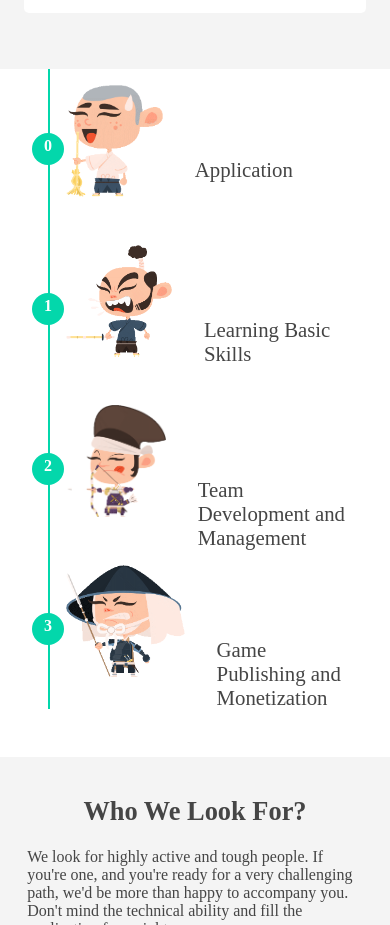
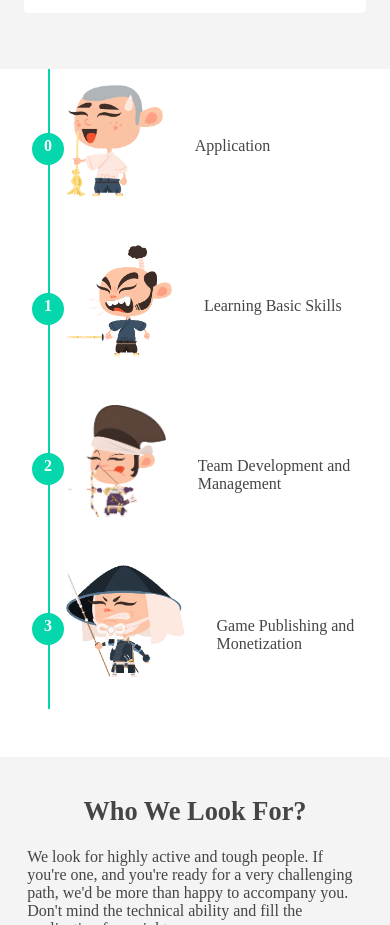
Before and after one commit to enture-camp/landing-page, a plain HTML site: page index.html in a window 390 px wide. Shown: the part 4055-4980 px from the top of the page. Drawn offline with Linux system fonts and the light colour scheme; a web font is replaced by a local one.

Commit message:
Fix font-size on mobile timeline.

```diff
--- a/css/roadmap.css
+++ b/css/roadmap.css
@@ -79,7 +79,6 @@
 
 .timeline > li > .timeline-text {
     position: absolute;
-    right: 30%;
     top: 1.5em;
     text-align: center;
     font-size: 1.3em;
@@ -179,6 +178,7 @@
         transform: none !important;
         text-align: left;
         padding-top: 4em;
+        font-size: 1em !important;
     }
 
     .rtl .timeline > li > .timeline-text {
```
